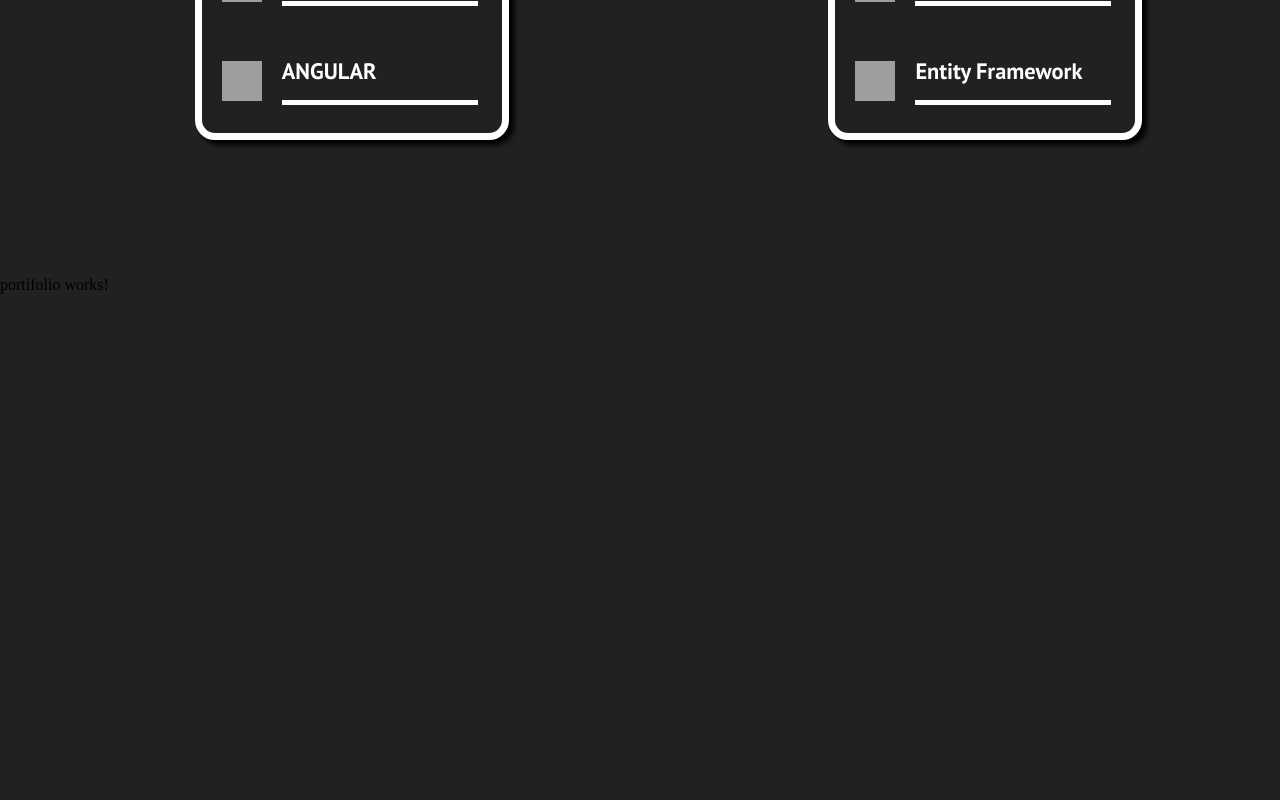
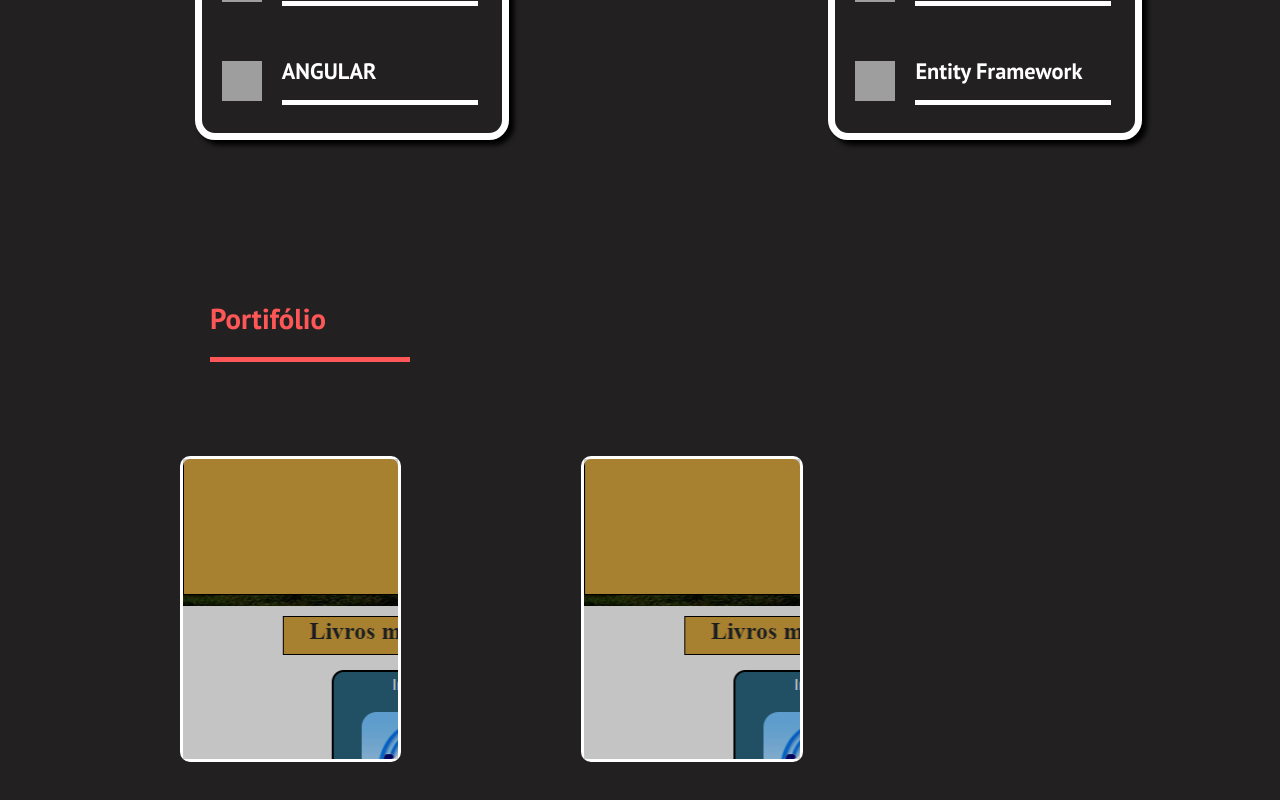
Before and after one commit to MTC00747/projeto-portifolio, an Angular app: page / in a window 1280 px wide. Shown: the part 1721-2521 px from the top of the page. Before the commit the page ends 2031 px from the top, so only its background shows below. Built offline with nearby package versions, Linux system fonts and the light colour scheme; grey boxes are pictures that could not be loaded.

Commit message:
Finalizando componente de portifólio

```diff
--- a/package.json
+++ b/package.json
@@ -18,6 +18,7 @@
     "@angular/platform-browser": "^15.2.0",
     "@angular/platform-browser-dynamic": "^15.2.0",
     "@angular/router": "^15.2.0",
+    "animate.css": "^4.1.1",
     "rxjs": "~7.8.0",
     "tslib": "^2.3.0",
     "zone.js": "~0.12.0"
--- a/src/app/Views/portifolio/portifolio.component.css
+++ b/src/app/Views/portifolio/portifolio.component.css
@@ -0,0 +1,79 @@
+.portifolio_container {
+    height: 1000px;
+    width: 99%;
+    background-color: #222020;
+
+}
+.portifolio_container > h1{
+    margin-top: 40px;
+    margin-left: 210px;
+
+    font-size: 1.8em;
+    font-family: 'PT sans';
+
+    color: #ff5757;
+    border-bottom: 5px solid #ff5757;
+    width: 200px;
+    padding-bottom: 20px;
+}
+.cards{
+    display: flex;
+    flex-wrap: wrap;
+}
+.Projetos_conteudo{
+    margin-top: 70px;
+    margin-left:180px;
+    width: 17%;
+    height: 300px;
+    border: 3px solid white;
+    border-radius: 10px;
+}
+.Projetos_conteudo:hover {
+    opacity: 0.65;
+    transition: 1s;
+}
+.projeto{
+    width: 100%;
+    height: 100%;
+    display: flex;
+    flex-direction: column;
+    justify-content: center;
+    align-items: center;
+    background-color: rgba(0, 0, 0, 0.2);
+    transition: 1s;
+}
+
+.titulo {
+    opacity: 0;
+    color: white;
+    text-align: center;
+    font-size: 1.3em;
+    font-family: 'PT sans';
+}
+.conteudo:hover .titulo {
+    opacity: 1;
+    transform: translateY(-160px); /* Subir 50 pixels */
+    transition: transform 0.5s ease-in-out;
+
+  }
+
+  .conteudo:hover .descrição {
+    opacity: 1;
+    transform: translateY(160px); /* Subir 50 pixels */
+    transition: transform 0.5s ease-in-out;
+
+  }
+.descrição {
+    opacity: 0;
+    text-align: center;
+    color:white;
+    font-size: 1em;
+    font-family: 'PT sans';
+}
+.back{
+    width: 100%;
+    height: 100%;
+    background-color: #ff5757;
+    transform: translateY(-50px);
+
+}
--- a/src/app/Views/portifolio/portifolio.component.html
+++ b/src/app/Views/portifolio/portifolio.component.html
@@ -1 +1,20 @@
-<p>portifolio works!</p>
+<div class="portifolio_container">
+
+    <h1>Portifólio</h1>
+
+    <div class="cards">
+
+        <div style="background-image: url('{{projeto.Imagem}}');"class="Projetos_conteudo" *ngFor="let projeto of projetos">
+            <div  class="projeto">
+
+                <div class="conteudo ">
+                    <a href="{{projeto.Link}}">
+                        <h1 class="titulo">{{projeto.Titulo}}</h1>
+                        <p class="descrição">< {{projeto.Descricao}} /></p>
+                    </a>
+                </div>
+
+            </div>
+        </div>
+    </div>
+</div>
--- a/src/app/Views/portifolio/portifolio.component.ts
+++ b/src/app/Views/portifolio/portifolio.component.ts
@@ -6,5 +6,21 @@ import { Component } from '@angular/core';
   styleUrls: ['./portifolio.component.css']
 })
 export class PortifolioComponent {
+//
+
+  projetos = [
+    {
+    Imagem : "./assets/casaDosLivros.png",
+    Titulo :"CasaDosLivros",
+    Descricao : "Precisa de um E-commerce de livros?",
+    Link : "https://github.com/MTC00747/CasaDosLivrosAngular"
+    }
+    ,{
+      Imagem : "./assets/casaDosLivros.png",
+    Titulo :"Blog-Angular",
+    Descricao : "Precisa de um Blog?",
+    Link : "https://github.com/MTC00747/CasaDosLivrosAngular"
+    }
+  ]
 
 }
```
Also changed, not shown: src/app/app.module.ts (+6 -4 lines), src/assets/casaDosLivros.png (added), 1 other file (tests, documents, lock files or other folders).
